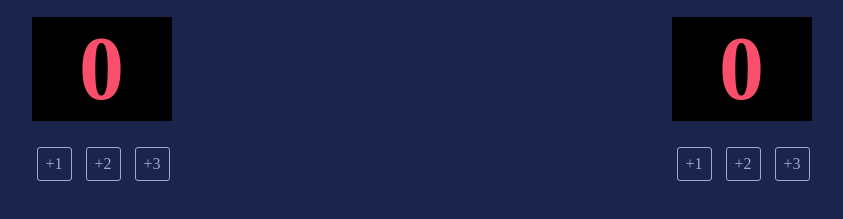
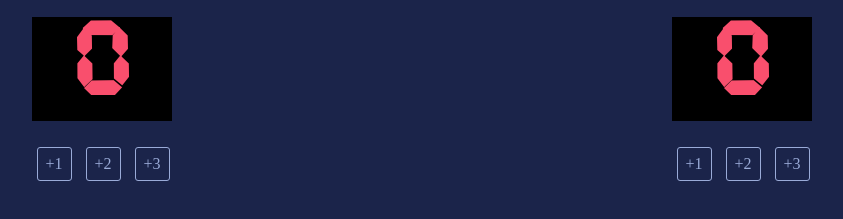
Before and after one commit to ashsass/basketball-counter, a website built with Vite: page index.html in a window 1280 px wide. Shown: the part 89-308 px from the top of the page, without its empty margins (217-1060 px from the left). Built offline with nearby package versions, Linux system fonts and the light colour scheme.

Commit message:
Added new font and applied it to score

```diff
--- a/basketball-counter/index.css
+++ b/index.css
@@ -1,3 +1,7 @@
+@font-face {
+    font-family: 'Cursed Time ULiL';
+    src: url(./Fonts/CursedTimerUlil-Aznm.ttf);
+}
 body {
     margin: 0;
 }
@@ -23,6 +27,7 @@ h3 {
     text-align: center;
     font-size: 90px;
     margin: 0;
+    font-family: 'Cursed Time ULiL';
 }
 
 button {
```
Also changed, not shown: Fonts/CursedTimerUlil-Aznm.ttf (added), README.md (renamed from basketball-counter/README.md), index.html (renamed from basketball-counter/index.html), index.js (renamed from basketball-counter/index.js), package.json (renamed from basketball-counter/package.json), vite.config.js (renamed from basketball-counter/vite.config.js), 1 other file.
